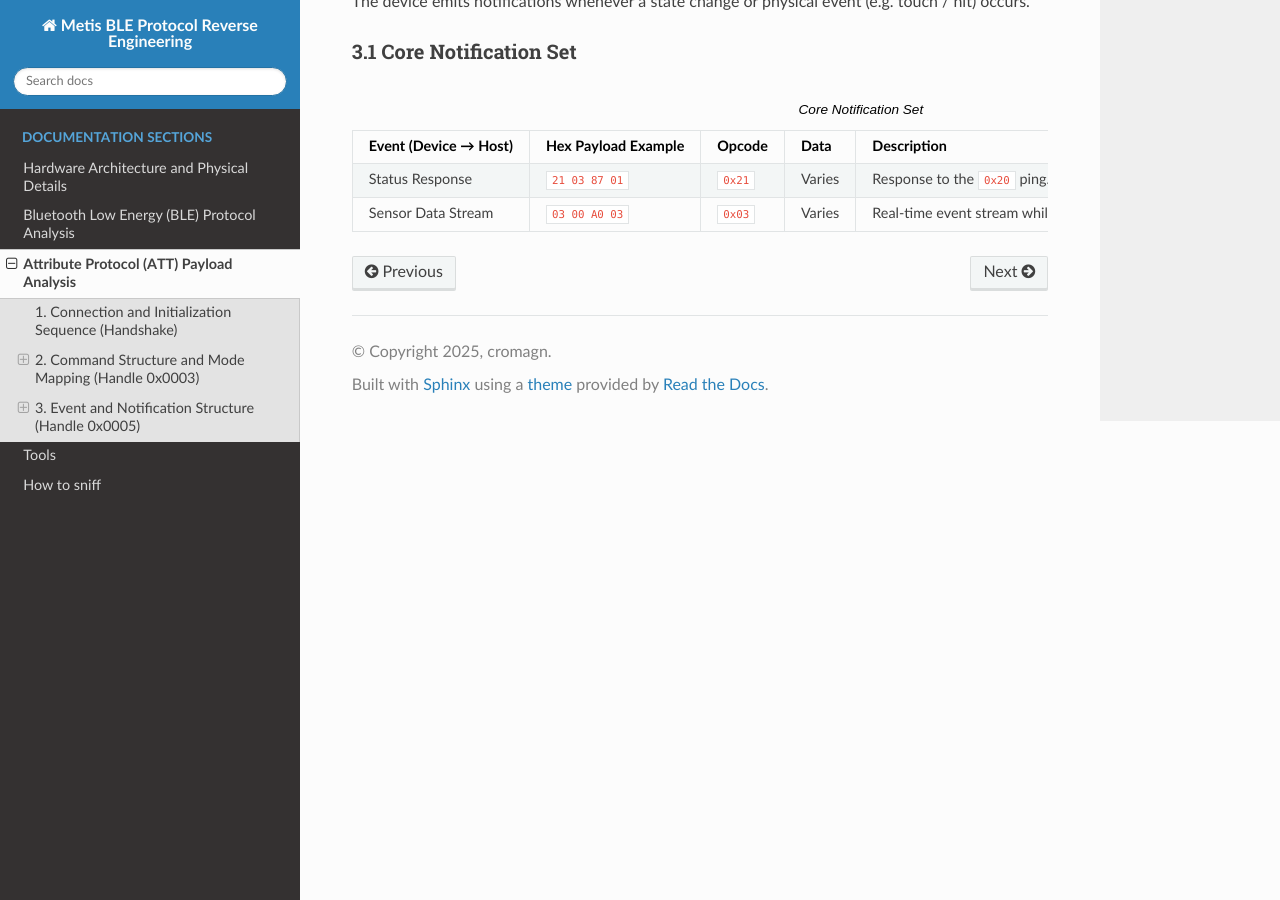
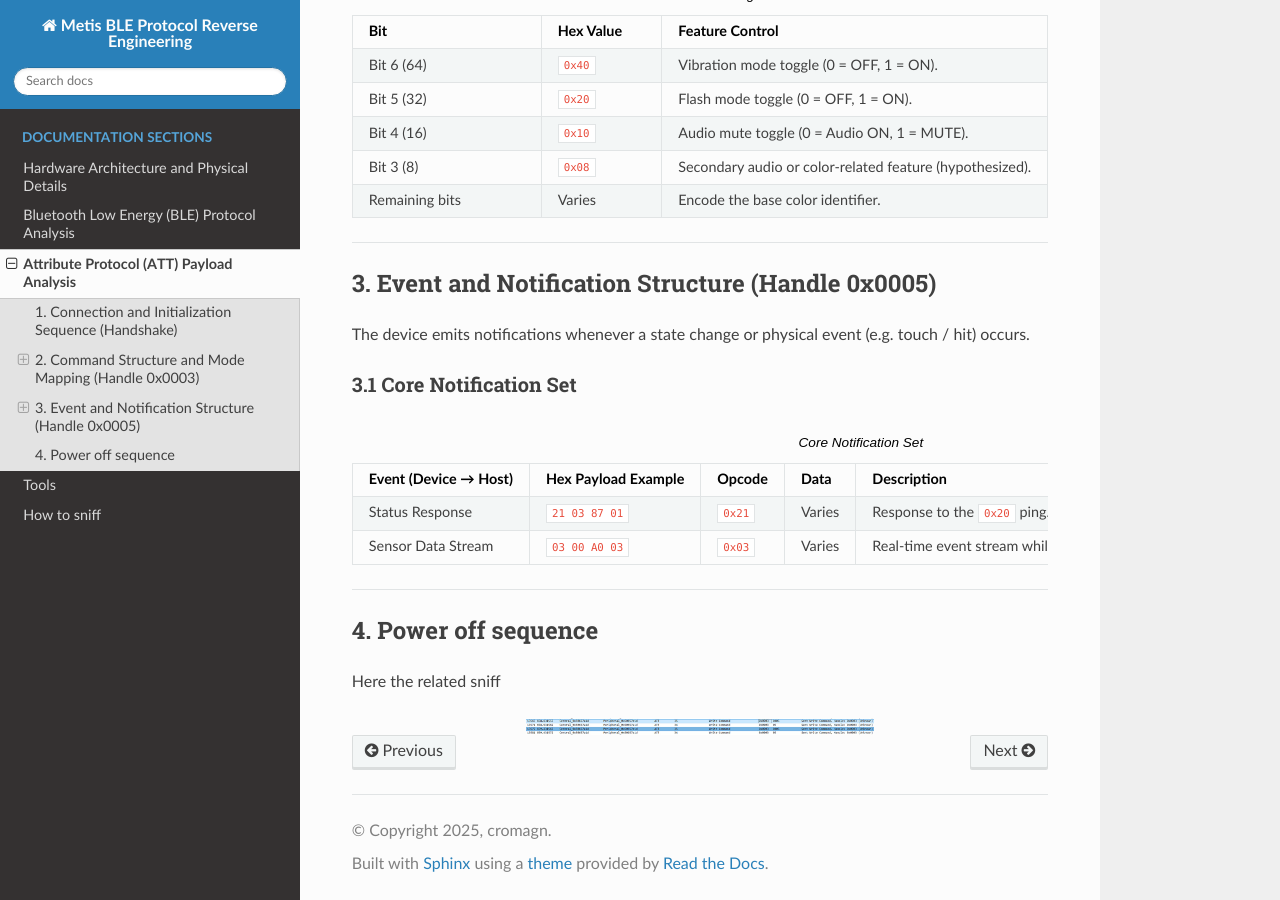
Before and after one commit to cromagn/metis-reaction-protocol, a Sphinx documentation site: the page built from docs/att_analysis.rst, in a window 1280 px wide and 900 px high, scrolled down 2053 px. Built offline with Sphinx 7.4.7 and the Read the Docs theme 3.1.0, drawn with Linux system fonts in a browser that asks for light colours; pages that are not in the unit, such as notebooks, are missing from menus; some of the changed text lies outside the part shown.

Commit message:
Update att_analysis.rst

```diff
--- a/docs/att_analysis.rst
+++ b/docs/att_analysis.rst
@@ -50,6 +50,13 @@
      - Initial keep-alive command used to wake the device and request status.
 
 Once this sequence is completed, the device starts emitting notifications asynchronously.
+
+Here the related sniff
+
+.. image:: _static/InitSequence.jpg
+   :alt: Init sequence
+   :align: center
+   :width: 50%
 
 -----------------------------------------------------------------------
 
@@ -188,3 +195,16 @@
      - ``0x03``
      - Varies
      - Real-time event stream while a light is active (hit detection, feedback, intensity).
+
+
+-----------------------------------------------------------------------
+
+4. Power off sequence
+-----------------------------------------------------
+
+Here the related sniff
+
+.. image:: _static/Power_Off_sequence.jpg
+   :alt: Power off sequence
+   :align: center
+   :width: 50%
```
